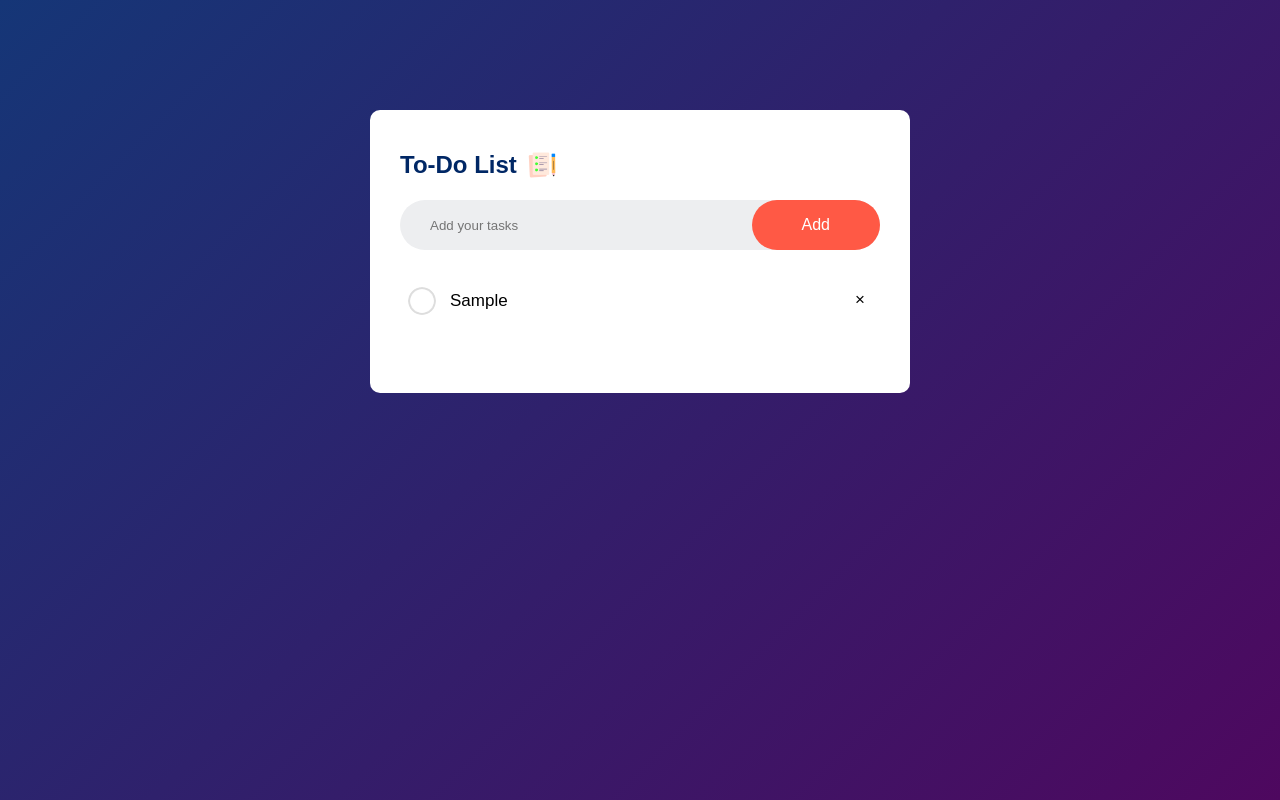
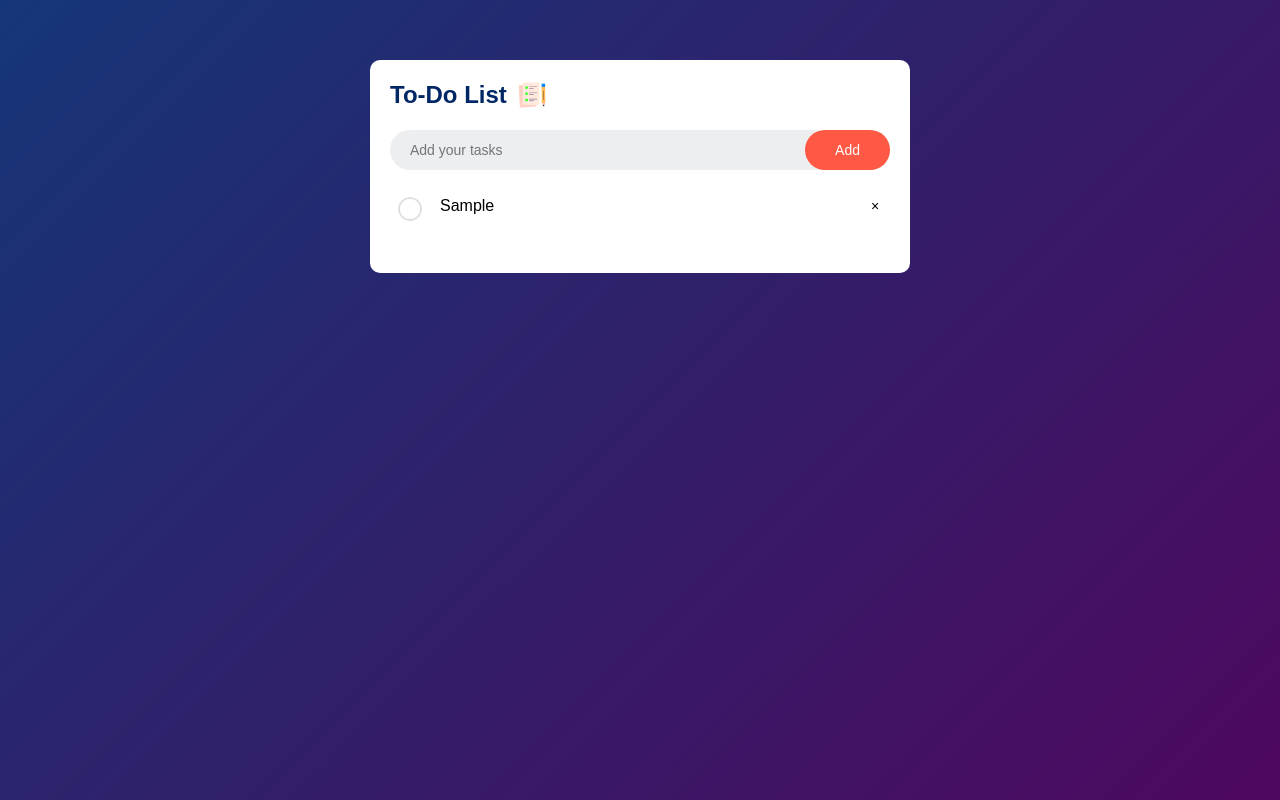
Before and after one commit to HajarEssaoudi/TO-DO, a plain HTML site: page index.html in a window 1280 px wide. Both pictures are taken after typing "Sample" into the empty fields and a click on the button "Add". Drawn offline with Linux system fonts and the light colour scheme.

Commit message:
Update style.css

```diff
--- a/style.css
+++ b/style.css
@@ -1,82 +1,82 @@
-*{
+* {
     margin: 0;
     padding: 0;
     font-family: 'Arial', 'sans-serif';
     box-sizing: border-box;
 }
 
-.container{
+.container {
     width: 100%;
     min-height: 100vh;
     background: linear-gradient(135deg, #153677, #4e085f);
     padding: 10px;
 }
 
-.todo-app{
-    width: 100%;
+.todo-app {
+    width: 90%; /* Adjusted for responsiveness */
     max-width: 540px;
     background: #fff;
-    margin: 100px auto 20px;
-    padding: 40px 30px 70px;
+    margin: 50px auto 20px; /* Adjusted margin for better spacing */
+    padding: 20px 20px 50px; /* Adjusted padding for better spacing */
     border-radius: 10px;
 }
 
-.todo-app h2{
+.todo-app h2 {
     color: #002765;
     display: flex;
     align-items: center;
     margin-bottom: 20px;
 }
 
-.todo-app h2 img{
+.todo-app h2 img {
     width: 30px;
     margin-left: 10px;
 }
 
-.row{
+.row {
     display: flex;
     align-items: center;
     justify-content: space-between;
     background: #edeef0;
     border-radius: 30px;
-    padding-left: 20px;
-    margin-bottom: 25px;
+    padding-left: 10px; /* Adjusted padding */
+    margin-bottom: 15px; /* Adjusted margin */
 }
 
-input{
+input {
     flex: 1;
     border: none;
     outline: none;
     background: transparent;
     padding: 10px;
+    font-size: 14px; /* Adjusted font size */
 }
-button{
+
+button {
     border: none;
     outline: none;
-    padding: 16px 50px;
+    padding: 12px 30px; /* Adjusted padding */
     background: #ff5945;
     color: #fff;
-    font-size: 16px;
+    font-size: 14px; /* Adjusted font size */
     cursor: pointer;
     border-radius: 40px;
-
 }
 
-ul li{
+ul li {
     list-style: none;
-    font-size: 17px;
-    padding: 16px 8px 12px 50px;
+    font-size: 16px; /* Adjusted font size */
+    padding: 12px 8px 8px 50px; /* Adjusted padding */
     user-select: none;
     cursor: pointer;
     position: relative;
-
 }
 
 ul li::before {
     content: '';
     position: absolute;
-    height: 28px;
-    width: 28px;
+    height: 24px; /* Adjusted size */
+    width: 24px; /* Adjusted size */
     border-radius: 50%;
     background-image: url(images/unchecked.png);
     background-size: cover;
@@ -85,28 +85,37 @@ ul li::before {
     left: 8px;
 }
 
-ul li.checked{
+ul li.checked {
     color: #555;
     text-decoration: line-through;
 }
 
-ul li.checked::before{
+ul li.checked::before {
     background-image: url(images/checked.png);
 }
 
-ul li span{
+ul li span {
     position: absolute;
     right: 0;
     top: 5px;
-    width: 40px;
-    height: 40px;
-    padding: 10px;
-    font-size: #555;
+    width: 30px; /* Adjusted size */
+    height: 30px; /* Adjusted size */
+    padding: 8px; /* Adjusted padding */
+    font-size: 14px; /* Adjusted font size */
     text-align: center;
     border-radius: 50%;
 }
 
-ul li span:hover{
+ul li span:hover {
     background: #edeef0;
+}
 
+/* Media query for smaller screens */
+@media (max-width: 768px) {
+    .todo-app {
+        width: 90%; /* Adjusted width for smaller screens */
+    }
+    button {
+        padding: 10px 20px; /* Adjusted padding for smaller screens */
+    }
 }
```
